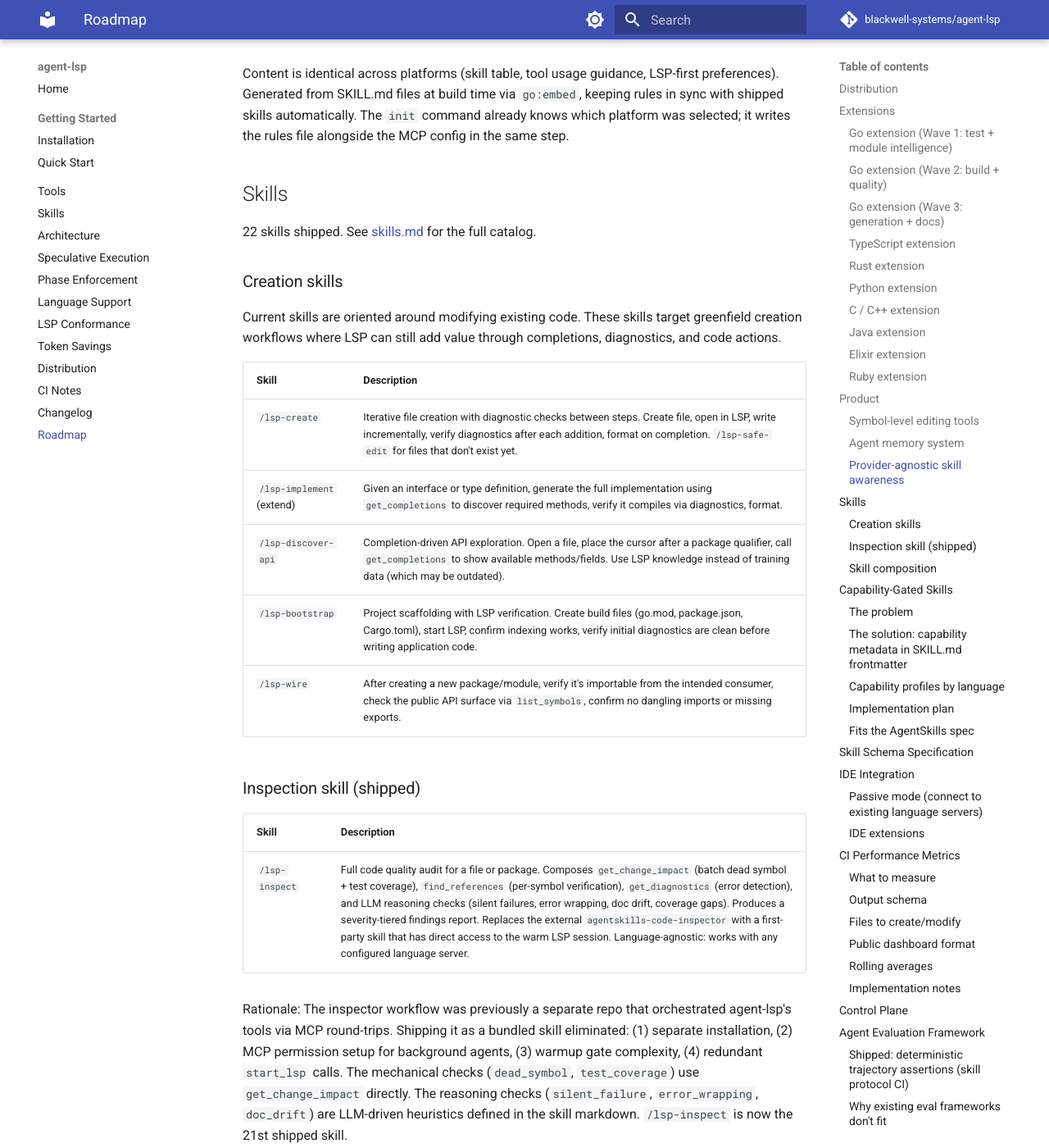
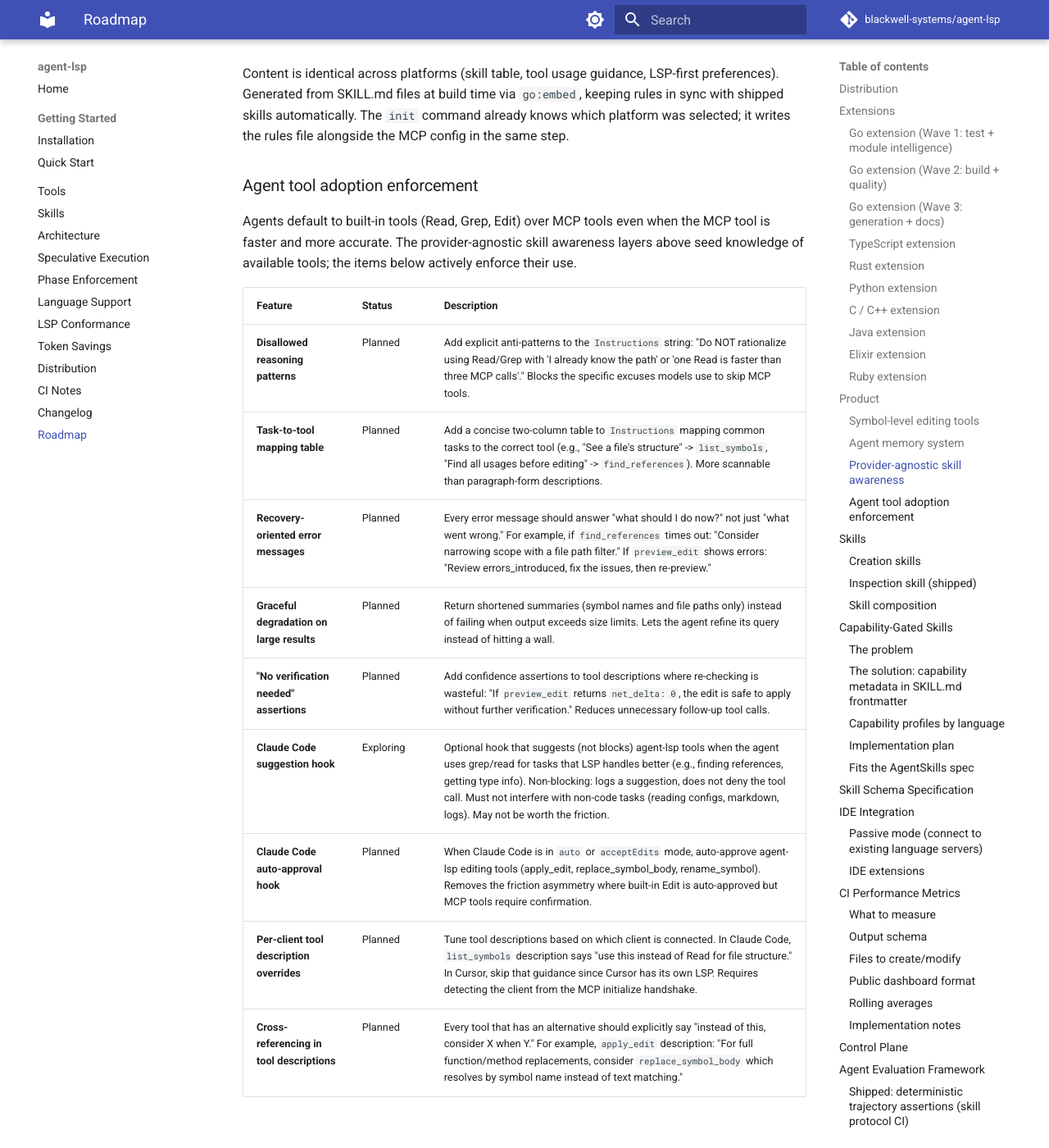
Before and after one commit to blackwell-systems/agent-lsp, an MkDocs documentation site: the page built from docs/roadmap.md, in a window 1280 px wide and 1400 px high, scrolled down 7796 px. Shown: the whole window at 82% size. Built offline with MkDocs 1.6.1 and Material for MkDocs 9.7.7, drawn with Linux system fonts in a browser that asks for light colours; comment, search, counter and statistics services are not loaded.

Commit message:
roadmap: add agent tool adoption enforcement section

```diff
--- a/docs/roadmap.md
+++ b/docs/roadmap.md
@@ -185,6 +185,22 @@ Layer 1 (`Instructions`) is the missing piece. Implementation: set `ServerOption
 | Gemini CLI | 7 | `GEMINI.md` | Markdown |
 
 Content is identical across platforms (skill table, tool usage guidance, LSP-first preferences). Generated from SKILL.md files at build time via `go:embed`, keeping rules in sync with shipped skills automatically. The `init` command already knows which platform was selected; it writes the rules file alongside the MCP config in the same step.
+
+### Agent tool adoption enforcement
+
+Agents default to built-in tools (Read, Grep, Edit) over MCP tools even when the MCP tool is faster and more accurate. The provider-agnostic skill awareness layers above seed knowledge of available tools; the items below actively enforce their use.
+
+| Feature | Status | Description |
+|---------|--------|-------------|
+| **Disallowed reasoning patterns** | Planned | Add explicit anti-patterns to the `Instructions` string: "Do NOT rationalize using Read/Grep with 'I already know the path' or 'one Read is faster than three MCP calls'." Blocks the specific excuses models use to skip MCP tools. |
+| **Task-to-tool mapping table** | Planned | Add a concise two-column table to `Instructions` mapping common tasks to the correct tool (e.g., "See a file's structure" -> `list_symbols`, "Find all usages before editing" -> `find_references`). More scannable than paragraph-form descriptions. |
+| **Recovery-oriented error messages** | Planned | Every error message should answer "what should I do now?" not just "what went wrong." For example, if `find_references` times out: "Consider narrowing scope with a file path filter." If `preview_edit` shows errors: "Review errors_introduced, fix the issues, then re-preview." |
+| **Graceful degradation on large results** | Planned | Return shortened summaries (symbol names and file paths only) instead of failing when output exceeds size limits. Lets the agent refine its query instead of hitting a wall. |
+| **"No verification needed" assertions** | Planned | Add confidence assertions to tool descriptions where re-checking is wasteful: "If `preview_edit` returns `net_delta: 0`, the edit is safe to apply without further verification." Reduces unnecessary follow-up tool calls. |
+| **Claude Code suggestion hook** | Exploring | Optional hook that suggests (not blocks) agent-lsp tools when the agent uses grep/read for tasks that LSP handles better (e.g., finding references, getting type info). Non-blocking: logs a suggestion, does not deny the tool call. Must not interfere with non-code tasks (reading configs, markdown, logs). May not be worth the friction. |
+| **Claude Code auto-approval hook** | Planned | When Claude Code is in `auto` or `acceptEdits` mode, auto-approve agent-lsp editing tools (apply_edit, replace_symbol_body, rename_symbol). Removes the friction asymmetry where built-in Edit is auto-approved but MCP tools require confirmation. |
+| **Per-client tool description overrides** | Planned | Tune tool descriptions based on which client is connected. In Claude Code, `list_symbols` description says "use this instead of Read for file structure." In Cursor, skip that guidance since Cursor has its own LSP. Requires detecting the client from the MCP initialize handshake. |
+| **Cross-referencing in tool descriptions** | Planned | Every tool that has an alternative should explicitly say "instead of this, consider X when Y." For example, `apply_edit` description: "For full function/method replacements, consider `replace_symbol_body` which resolves by symbol name instead of text matching." |
 
 ## Skills
 
```
